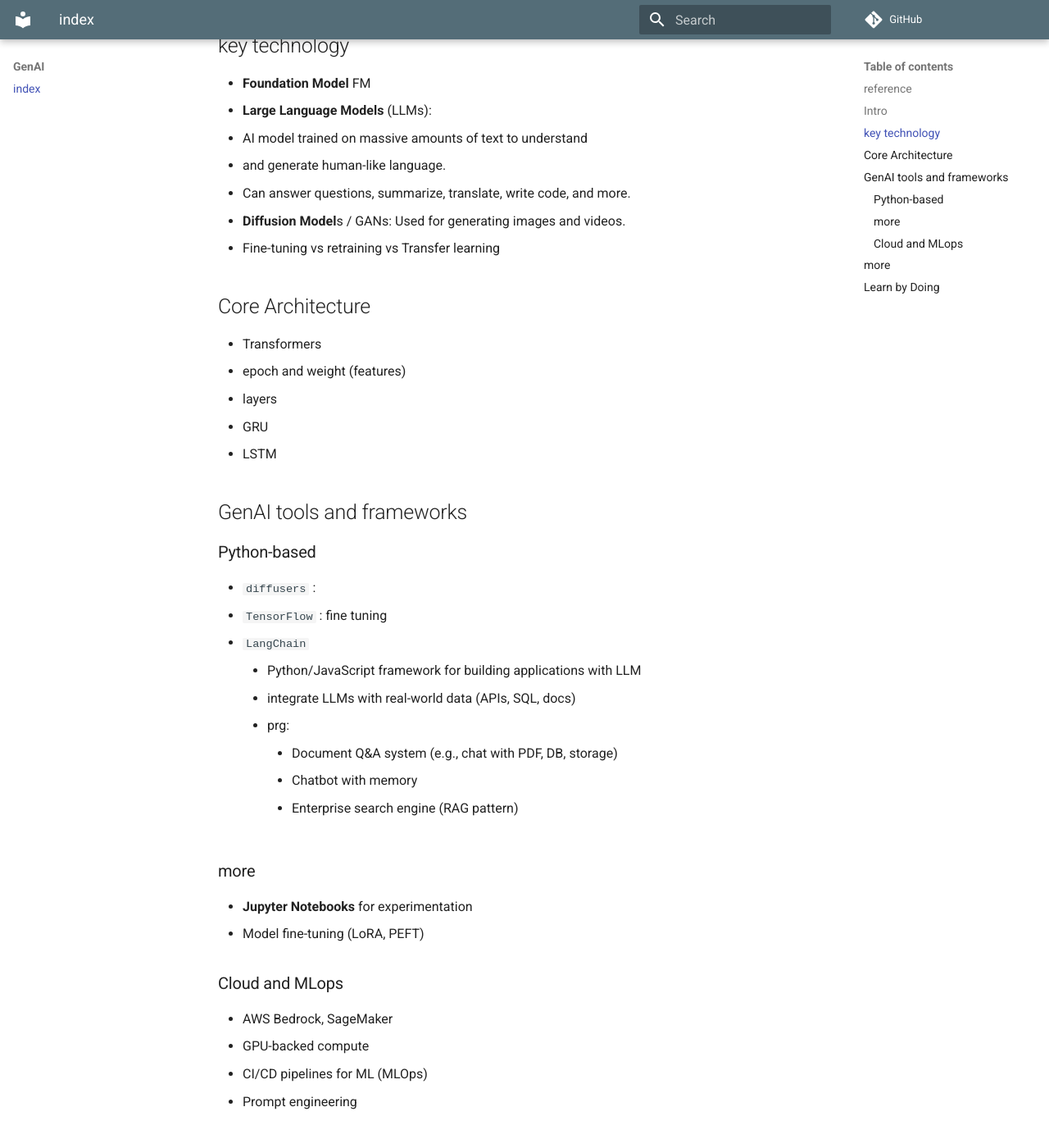
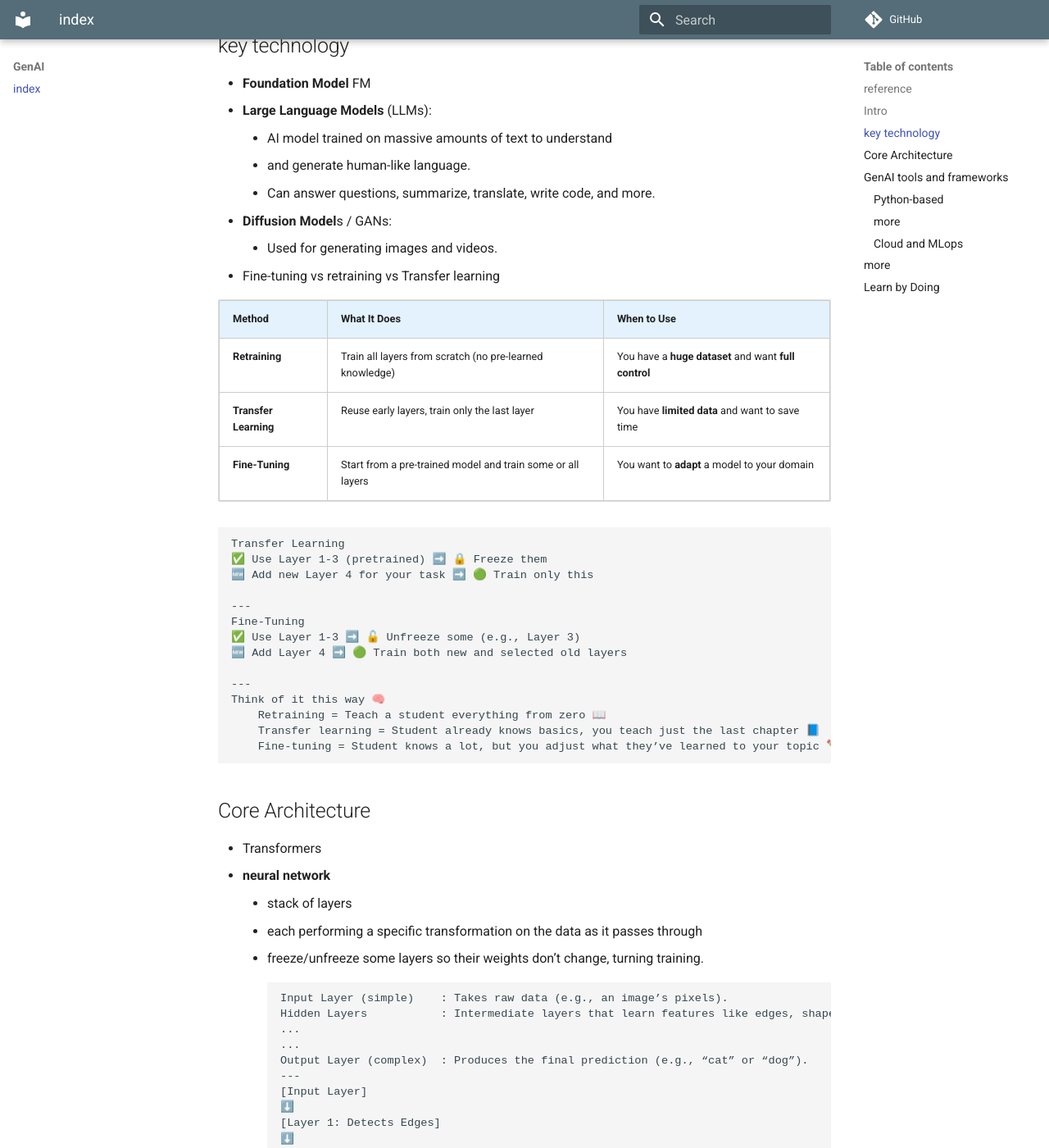
Before and after one commit to lekhrajdinkar/data-engineer, an MkDocs documentation site: the page built from docs/00_gen_ai/00_GenAI.md, in a window 1280 px wide and 1400 px high, scrolled down 679 px. Shown: the whole window at 82% size. Built offline with MkDocs 1.6.1 and Material for MkDocs 9.7.7, drawn with Linux system fonts in a browser that asks for light colours; comment, search, counter and statistics services are not loaded; some of the changed text lies outside the part shown.

Commit message:
genai - start

````diff
--- a/docs/00_gen_ai/00_GenAI.md
+++ b/docs/00_gen_ai/00_GenAI.md
@@ -17,23 +17,87 @@
 ## key technology
 - **Foundation Model** FM
 - **Large Language Models** (LLMs):
-  - AI model trained on massive amounts of text to understand
-  - and generate human-like language.
-  - Can answer questions, summarize, translate, write code, and more.
-- **Diffusion Model**s / GANs: Used for generating images and videos.
+    - AI model trained on massive amounts of text to understand
+    - and generate human-like language.
+    - Can answer questions, summarize, translate, write code, and more.
+- **Diffusion Model**s / GANs:
+    - Used for generating images and videos.
 - Fine-tuning vs retraining vs Transfer learning
+
+  | Method                | What It Does                                                | When to Use                                           |
+  | --------------------- | ----------------------------------------------------------- | ----------------------------------------------------- |
+  | **Retraining**        | Train all layers from scratch (no pre-learned knowledge)    | You have a **huge dataset** and want **full control** |
+  | **Transfer Learning** | Reuse early layers, train only the last layer               | You have **limited data** and want to save time       |
+  | **Fine-Tuning**       | Start from a pre-trained model and train some or all layers | You want to **adapt** a model to your domain          |
+
+```
+Transfer Learning
+✅ Use Layer 1-3 (pretrained) ➡️ 🔒 Freeze them
+🆕 Add new Layer 4 for your task ➡️ 🟢 Train only this
+
+---
+Fine-Tuning
+✅ Use Layer 1-3 ➡️ 🔓 Unfreeze some (e.g., Layer 3)
+🆕 Add Layer 4 ➡️ 🟢 Train both new and selected old layers
+
+---
+Think of it this way 🧠
+    Retraining = Teach a student everything from zero 📖
+    Transfer learning = Student already knows basics, you teach just the last chapter 📘
+    Fine-tuning = Student knows a lot, but you adjust what they’ve learned to your topic ✏️
+```
+
 
 ## Core Architecture
 - Transformers
-- epoch and weight (features)
-- layers
-- GRU
-- LSTM
+- **neural network**
+    - stack of layers
+    - each performing a specific transformation on the data as it passes through
+    - freeze/unfreeze some layers so their weights don’t change, turning training.
+    ```
+    Input Layer (simple)    : Takes raw data (e.g., an image’s pixels).
+    Hidden Layers           : Intermediate layers that learn features like edges, shapes, textures.
+    ...
+    ...
+    Output Layer (complex)  : Produces the final prediction (e.g., “cat” or “dog”).
+    ---
+    [Input Layer]
+    ⬇️
+    [Layer 1: Detects Edges]
+    ⬇️
+    [Layer 2: Detects Shapes]
+    ⬇️
+    [Layer 3: Detects Object Parts]
+    ⬇️
+    [Layer 4: Classifies Object]
+    ```
+- **epoch** :
+    - training happens over many epochs to help the model learn better
+    - during model training, one complete pass through.
+    - If having 1000 training examples, 1 epoch means the model has seen all 1000 examples once.
+- **weight**
+    - parameters inside a neural network that the model learns and updates during training
+    - control how input data is transformed as it passes through the network
+    - Training adjusts these weights to minimize errors and improve predictions.
+
+- **Recurrent Neural Networks** (RNNs)
+    - used for sequence data like time series, text, or speech.
+    - **GRU** Gated Recurrent Unit
+    - **LSTM** Long Short-Term Memory
+
+      | Feature    | LSTM                           | GRU                        |
+      | ---------- | ------------------------------ | -------------------------- |
+      | Gates      | 3 (input, forget, output)      | 2 (update, reset)          |
+      | Memory     | Hidden + cell state            | Single state (hidden only) |
+      | Complexity | Higher                         | Lower (faster training)    |
+      | Accuracy   | Slightly better for long tasks | Often comparable           |
+
 
 ## GenAI tools and frameworks
 ### Python-based
-- `diffusers` :
-- `TensorFlow` : fine tuning
+- `diffusers`
+- `TensorFlow`
+- `pytorch`
 - `LangChain`
     - Python/JavaScript framework for building applications with LLM
     - integrate LLMs with real-world data (APIs, SQL, docs)
--- a/requirements.txt
+++ b/requirements.txt
@@ -41,3 +41,6 @@
 fastapi-limiter
 redis
 redis[asyncio]
+
+# === genAI
+tensorflow
````
Also changed, not shown: docs/00_gen_ai/01_bedrock.md (+43 -12 lines), 4 other files.
